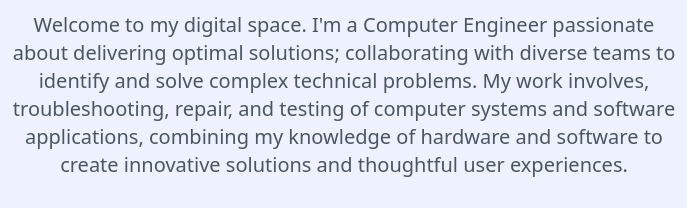
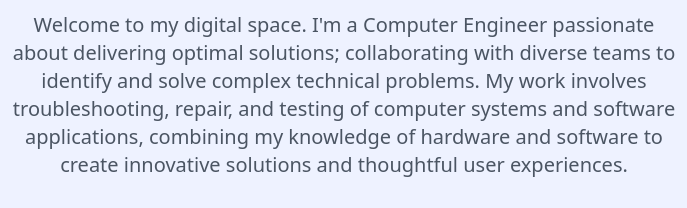
Before and after one commit to muyiwadoes/muyiwadoes.github.io, a plain HTML site: page index.html in a window 1280 px wide. Shown: the part 421-629 px from the top of the page, 296-983 px from the left. Drawn offline with nearby package versions, Linux system fonts and the light colour scheme.

```diff
--- a/index.html
+++ b/index.html
@@ -43,7 +43,7 @@
                 Hi, I'm Muyiwa. <span class="text-indigo-600">I program, solve technical issues.</span>
             </h2>
             <p class="text-xl text-gray-600 mb-8 max-w-2xl mx-auto">
-                Welcome to my digital space. I'm a Computer Engineer passionate about delivering optimal solutions; collaborating with diverse teams to identify and solve complex technical problems. My work involves, troubleshooting, repair, and testing of computer systems and software applications, combining my knowledge of hardware and software to create innovative solutions and thoughtful user experiences.
+                Welcome to my digital space. I'm a Computer Engineer passionate about delivering optimal solutions; collaborating with diverse teams to identify and solve complex technical problems. My work involves troubleshooting, repair, and testing of computer systems and software applications, combining my knowledge of hardware and software to create innovative solutions and thoughtful user experiences.
             </p>
             <a href="#projects" class="bg-indigo-600 text-white font-semibold px-6 py-3 rounded-xl shadow-lg hover:bg-indigo-700 transition duration-300 transform hover:scale-105 inline-flex items-center space-x-2">
                 View My Work
```
